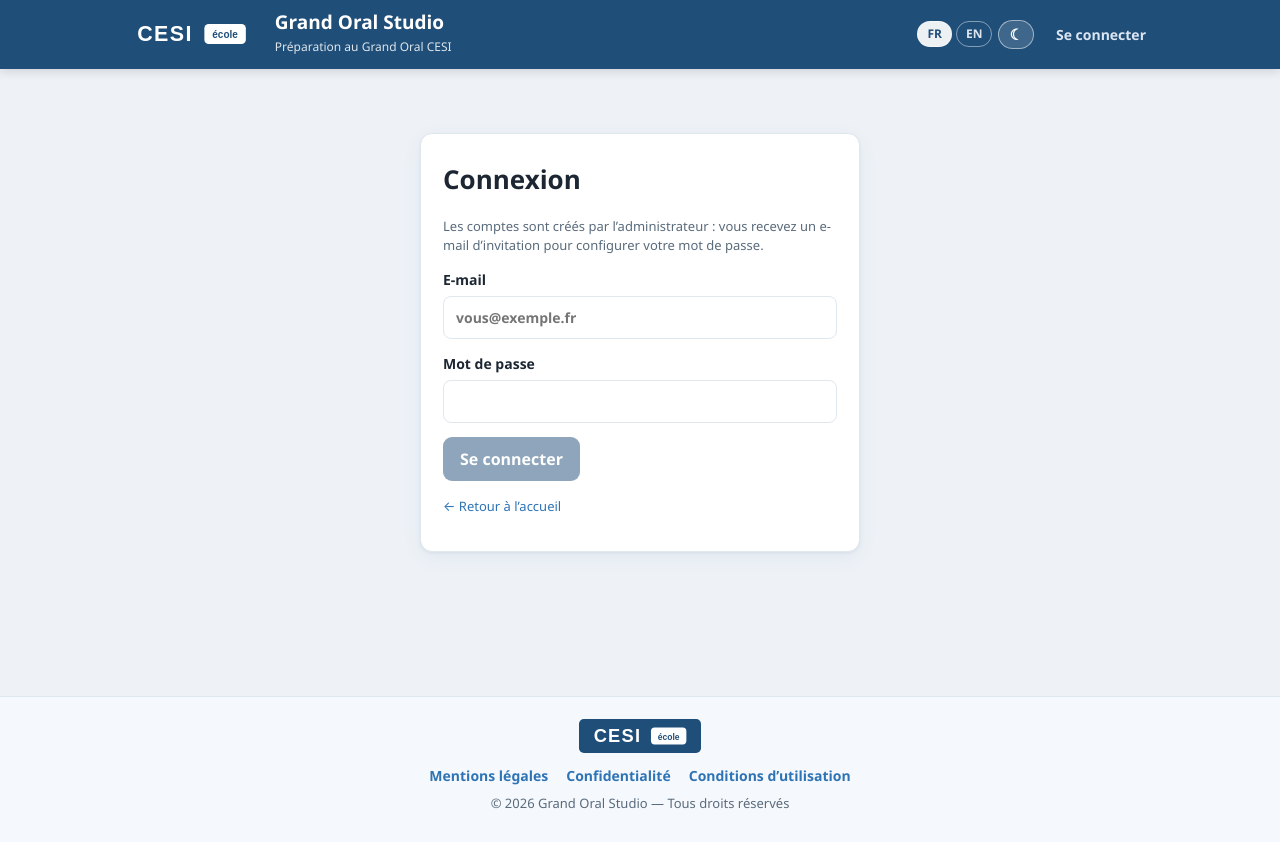
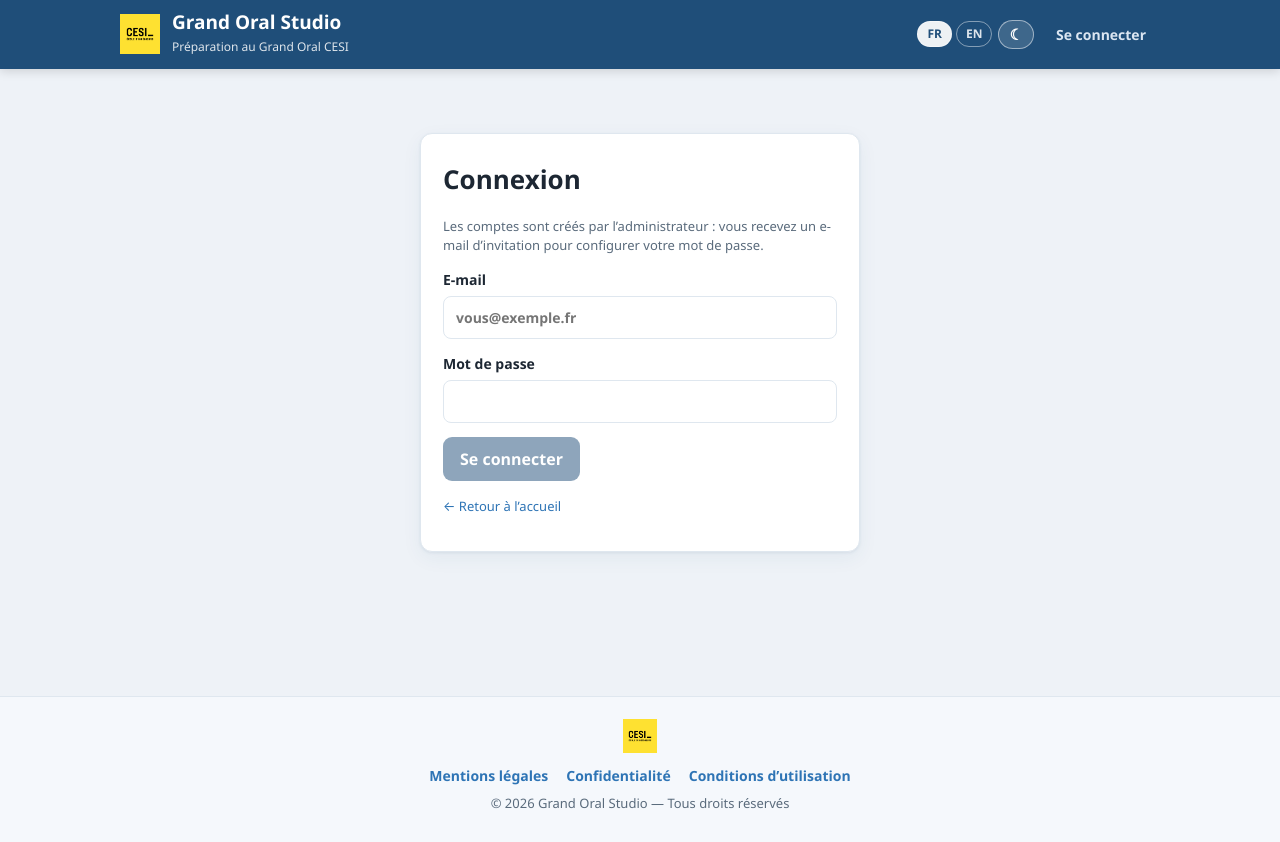
Before and after one commit to YoucefDja/Grand_Oral_Studio, a React (Vite) app in the folder frontend/: page /login in a window 1280 px wide. Built offline with nearby package versions, Linux system fonts and the light colour scheme; no server answers.

Commit message:
Utilisation du logo CESI officiel (PNG) au lieu du SVG provisoire

```diff
--- a/frontend/index.html
+++ b/frontend/index.html
@@ -3,7 +3,7 @@
   <head>
     <meta charset="UTF-8" />
     <meta name="viewport" content="width=device-width, initial-scale=1.0" />
-    <link rel="icon" type="image/svg+xml" href="/logo-cesi.svg" />
+    <link rel="icon" type="image/png" href="/logo-cesi.png" />
     <title>Grand Oral Studio — Préparation au Grand Oral CESI</title>
   </head>
   <body>
--- a/frontend/src/App.jsx
+++ b/frontend/src/App.jsx
@@ -78,7 +78,7 @@
     <header className="app-header">
       <div className="app-header-inner">
         <Link to={user ? '/' : '/login'} className="brand">
-          <img src="/logo-cesi.svg" alt="CESI" className="brand-logo" />
+          <img src="/logo-cesi.png" alt="CESI" className="brand-logo" />
           <span>
             <strong>Grand Oral Studio</strong>
             <small>{t('brand.sub')}</small>
@@ -143,7 +143,7 @@
   const { t } = useSettings();
   return (
     <footer className="app-footer">
-      <img src="/logo-cesi.svg" alt="CESI" className="footer-logo" />
+      <img src="/logo-cesi.png" alt="CESI" className="footer-logo" />
       <nav className="app-footer-nav" aria-label={t('footer.legal')}>
         <Link to="/mentions-legales">{t('footer.mentions')}</Link>
         <Link to="/confidentialite">{t('footer.privacy')}</Link>
```
Also changed, not shown: frontend/public/logo-cesi.png (added), frontend/public/logo-cesi.svg (deleted).
